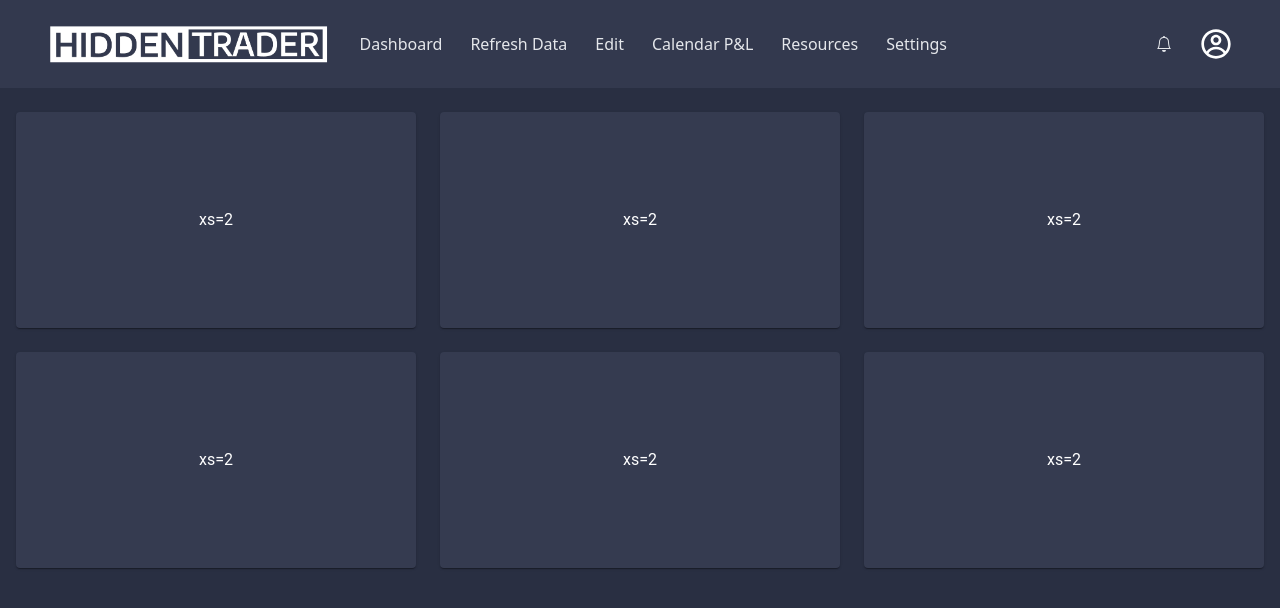
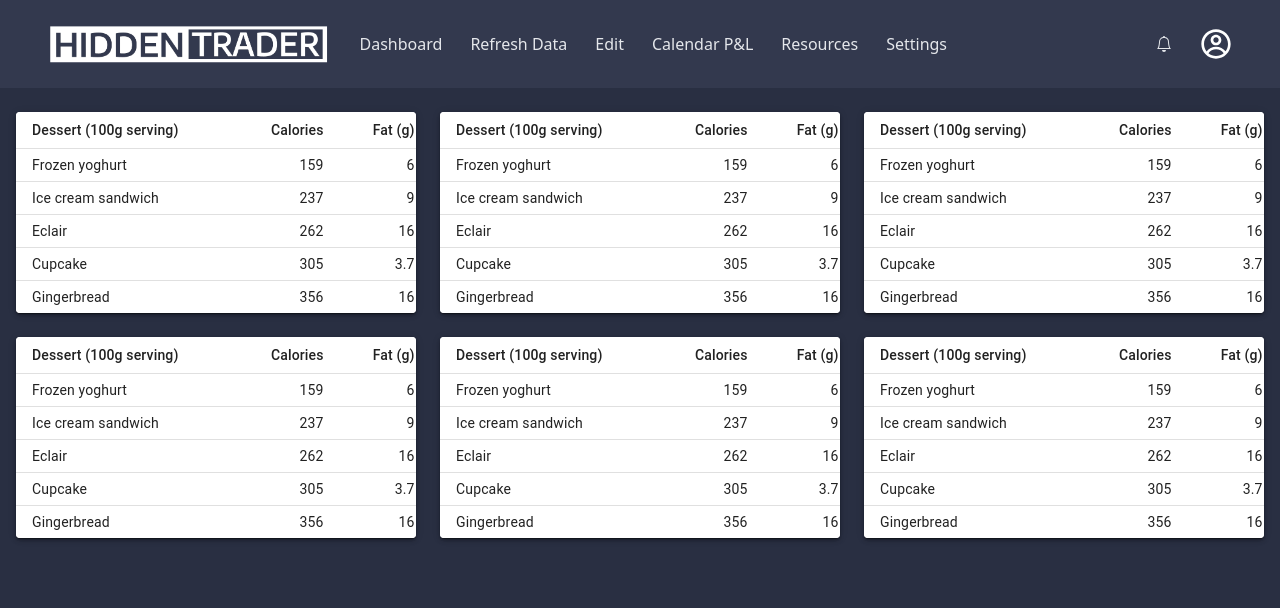
Before and after one commit to breckenridmj/trade-lab, a Next.js app: page / in a window 1280 px wide. Shown: the top 608 px of the page. Built offline with nearby package versions, Linux system fonts and the light colour scheme; no server answers; the database is empty; sample sign-in values are in the browser's storage.

Commit message:
Added tool items

```diff
--- a/components/Layout.tsx
+++ b/components/Layout.tsx
@@ -3,7 +3,7 @@ import Grid from '@mui/material/Unstable_Grid2'; // Grid version 2
 import { experimentalStyled as styled } from '@mui/material/styles';
 import Box from '@mui/material/Box';
 import Paper from '@mui/material/Paper';
-import DarkPool from "./DarkPool";
+import ToolItems from "./ToolItems";
 
 
 const Layout = () =>  {
@@ -22,7 +22,8 @@ const Layout = () =>  {
           <Grid container paddingTop={14} paddingLeft={2} paddingRight={2} spacing={{ xs: 2, md: 3 }} columns={{ xs: 4, sm: 8, md: 12 }}>
             {Array.from(Array(6)).map((_, index) => (
               <Grid xs={2} sm={4} md={4} key={index}>
-                <Item>xs=2</Item>
+                {/* <Item>xs=2</Item> */}
+                <ToolItems />
               </Grid>
             ))}
           </Grid>
--- a/components/LayoutItem.tsx
+++ /dev/null
@@ -1,9 +0,0 @@
-import DarkPool from "./DarkPool"
-
-
-const LayoutItem = () =>  {
-    return(
-        <DarkPool />
-    )
-}
-export default LayoutItem;
--- /dev/null
+++ b/components/Tables&Graphs/Gamma.tsx
@@ -0,0 +1,9 @@
+const Gamma = () => {
+    return (
+        <div>
+            Gamma
+        </div>
+    )
+}
+
+export default Gamma;
--- /dev/null
+++ b/components/Tables&Graphs/Speed.tsx
@@ -0,0 +1,9 @@
+const Speed = () => {
+    return (
+        <div>
+            Speed
+        </div>
+    )
+}
+
+export default Speed;
--- /dev/null
+++ b/components/Tables&Graphs/TimeNSales.tsx
@@ -0,0 +1,9 @@
+const TimeNSales = () => {
+    return (
+        <div>
+            Time & Sales
+        </div>
+    )
+}
+
+export default TimeNSales;
--- /dev/null
+++ b/components/Tables&Graphs/TopMarket.tsx
@@ -0,0 +1,9 @@
+const TopMarket = () => {
+    return (
+        <div>
+            Top Market Orders
+        </div>
+    )
+}
+
+export default TopMarket;
--- /dev/null
+++ b/components/Tables&Graphs/Unusual.tsx
@@ -0,0 +1,9 @@
+const Unusual = () => {
+    return (
+        <div>
+            Unusual Options
+        </div>
+    )
+}
+
+export default Unusual;
--- /dev/null
+++ b/components/Tables&Graphs/Vanna.tsx
@@ -0,0 +1,9 @@
+const Vanna = () => {
+    return (
+        <div>
+            Vanna
+        </div>
+    )
+}
+
+export default Vanna;
--- /dev/null
+++ b/components/ToolItems.tsx
@@ -0,0 +1,15 @@
+import DarkPool from "./Tables&Graphs/DarkPool"
+import Paper from '@mui/material/Paper';
+
+
+
+const ToolItems = () =>  {
+    return(
+        <div className="MuiPaper-root" >
+            <Paper elevation={3}>
+                <DarkPool />
+            </Paper>
+        </div>
+    )
+}
+export default ToolItems;
```
Also changed, not shown: components/Tables&Graphs/DarkPool.tsx (renamed from components/DarkPool.tsx).
